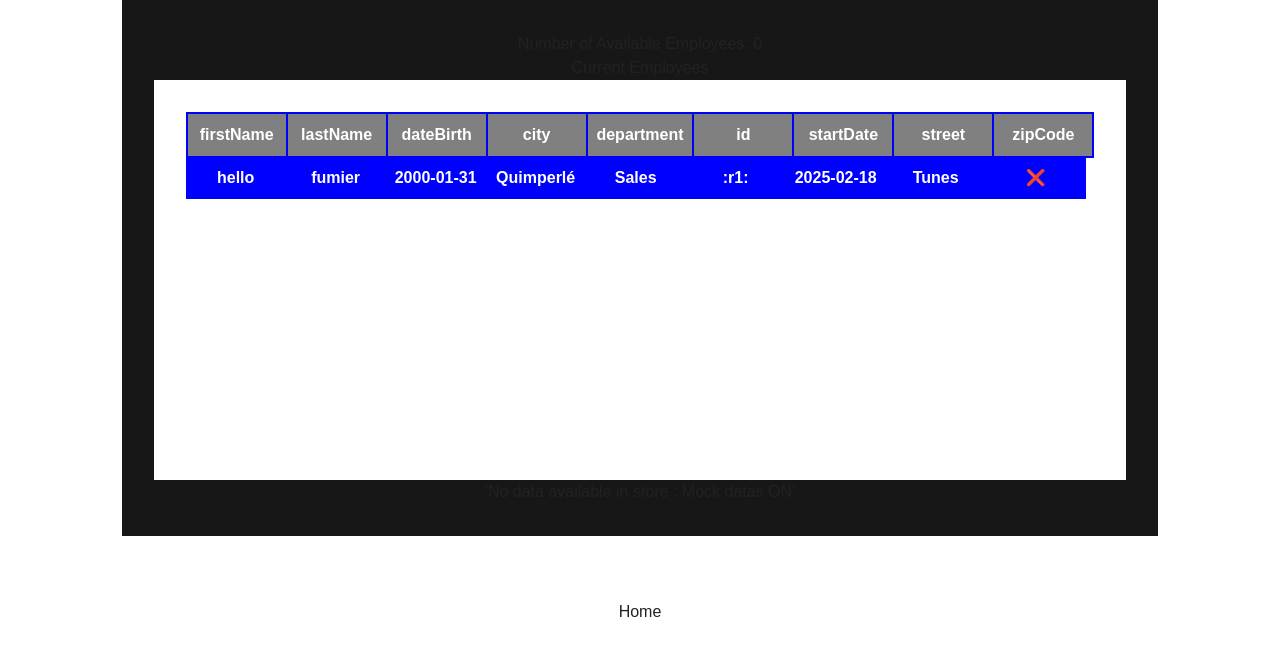
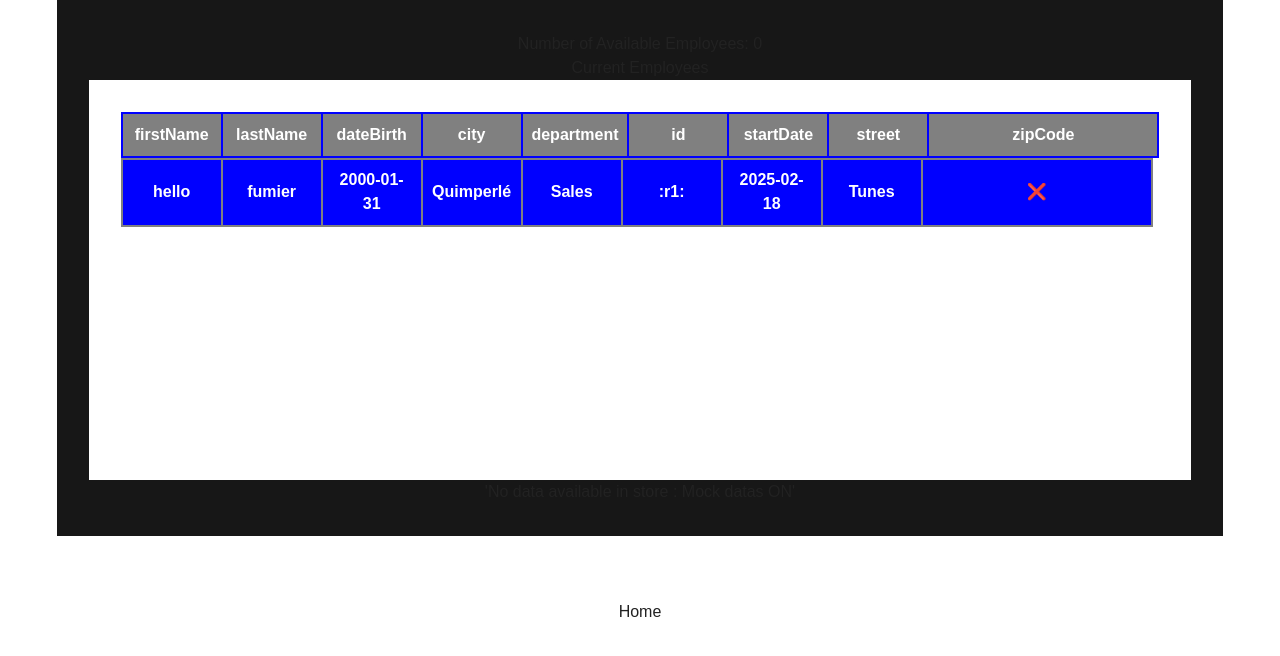
Before and after one commit to Mil00Z/hr-net, a Next.js app: page /employees in a window 1280 px wide. Shown: the top 656 px of the page. Built offline with nearby package versions, Linux system fonts and the light colour scheme.

Commit message:
Ui Styles in single file

```diff
--- a/src/components/DataTable/Datatable.tsx
+++ b/src/components/DataTable/Datatable.tsx
@@ -2,6 +2,7 @@ import {useSelector} from 'react-redux';
 
 import mock from '@/datas/mockTest';
 
+import '@/styles/components/Datatable.scss';
 
 
 const DataTable = ({drillingDatas}) => {
--- /dev/null
+++ b/src/styles/components/Datatable.scss
@@ -0,0 +1,46 @@
+.data-table{
+  display:flex;
+  flex-direction: column;
+  min-height:50vh;
+  background:var(--background);
+  padding:2rem;
+  color:var(--color-white);
+}
+
+
+thead{
+  th{
+    cursor:pointer
+  }
+}
+
+.table{
+
+  &-row{
+    display:block;
+  }
+
+  &-label,
+  &-entry{
+    width:100px;
+    padding:.55rem;
+    text-align: center;
+    color:var(--white-color);
+    font-weight: bold;
+
+    &:last-of-type{
+      width:230px;
+    }
+  }
+
+
+  &-label{
+    background: gray;
+    border: 2px solid blue;
+  }
+    &-entry{
+      background: blue;
+      border: 2px solid grey;
+
+    }
+}
```
